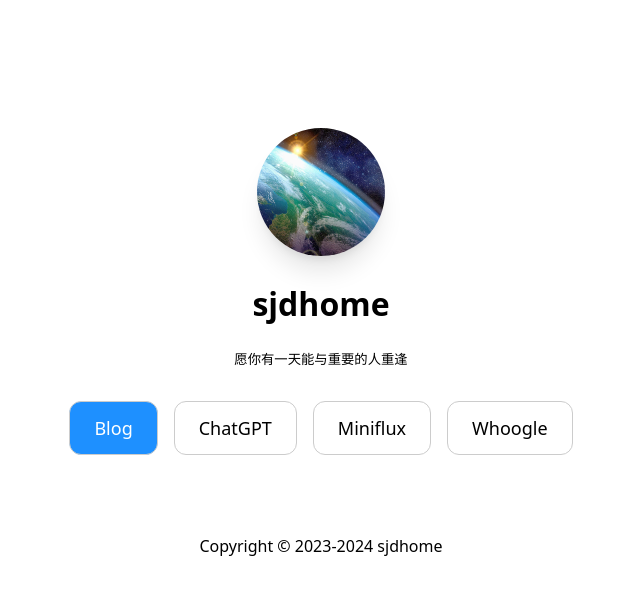
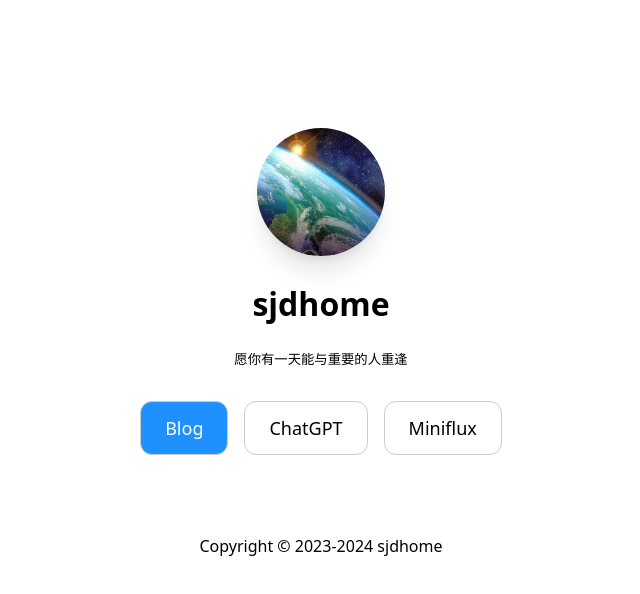
Before and after one commit to sjdhome/kurisu, a Next.js app: page / in a window 1280 px wide. Shown: the top 594 px of the page, without its empty margins (319-959 px from the left). Built offline with nearby package versions, Linux system fonts and the light colour scheme.

Commit message:
Remove Whoogle

```diff
--- a/app/page.tsx
+++ b/app/page.tsx
@@ -23,9 +23,6 @@ export default function Page() {
           <LinkButton href="https://rss.sjdhome.com" className="dark:bg-skk-dark text-inherit">
             Miniflux
           </LinkButton>
-          <LinkButton href="https://search.sjdhome.com" className="dark:bg-skk-dark text-inherit">
-            Whoogle
-          </LinkButton>
         </div>
       </main>
       <footer className="text-center mt-20">
```
